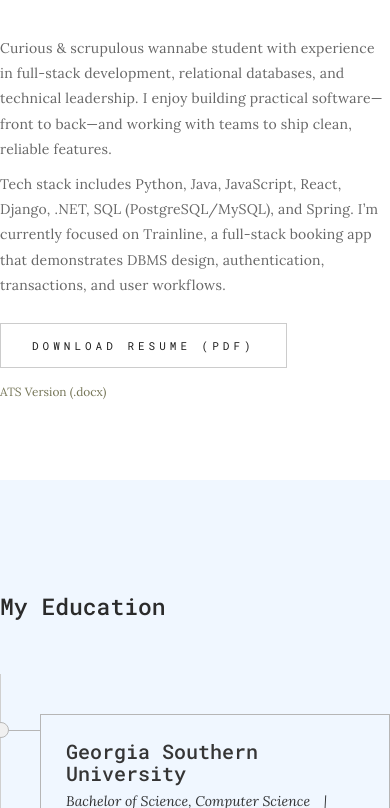
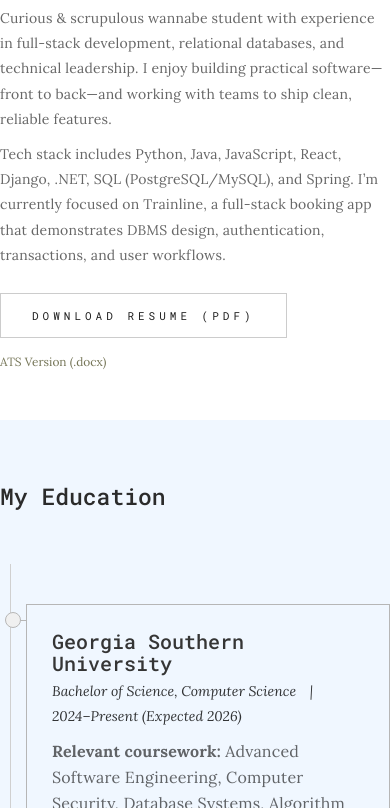
Before and after one commit to hs14235/hs14235.github.io, a plain HTML site: page index.html in a window 390 px wide. Shown: the part 1192-2000 px from the top of the page. Drawn offline with Linux system fonts and the light colour scheme.

Commit message:
Update tooplate-style.css

```diff
--- a/css/tooplate-style.css
+++ b/css/tooplate-style.css
@@ -966,3 +966,34 @@ footer p {
     font-size: 16px;
   }
 }
+
+@media (max-width: 768px){
+  #service, #about, #work, #contact, footer{
+    padding-top: 50px;
+    padding-bottom: 50px;
+  }
+}
+
+@media (max-width: 768px){
+  .service-thumb{
+    padding: 26px 18px;
+  }
+
+  p, li{
+    word-wrap: break-word;
+    overflow-wrap: break-word;
+  }
+}
+
+@media (max-width: 768px){
+  .timeline:before{ left: 10px; }
+  .timeline > li{ padding-left: 26px; }
+  .timeline > li > .timeline-content:before{ left: -16px; width: 16px; }
+  .timeline > li > .timeline-content:after{ left: -22px; }
+}
+@media (max-width: 767px){
+  #projects .row:not(.section-title-row) > [class*="col-"]{
+    flex: 0 0 100%;
+    max-width: 100%;
+  }
+}
```
